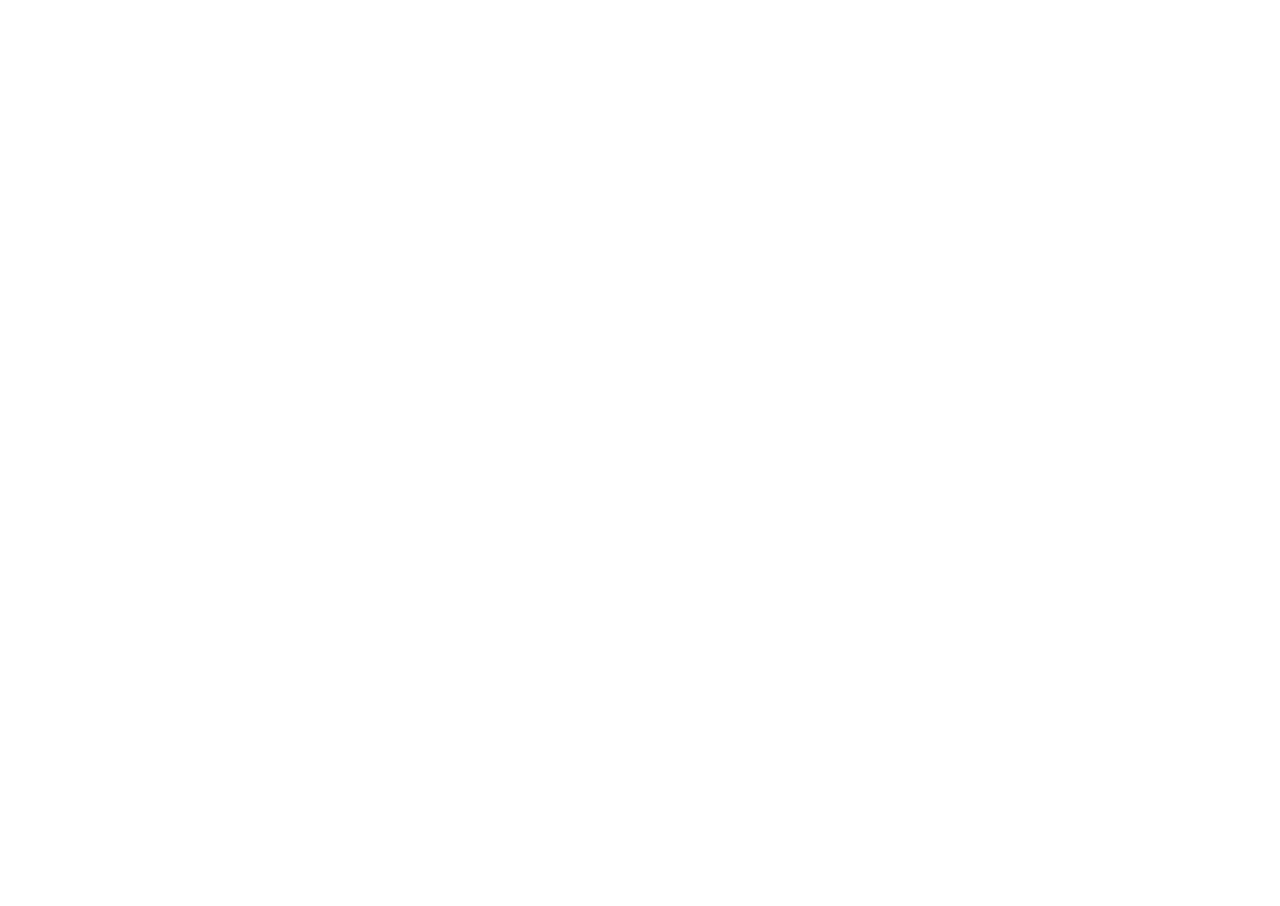
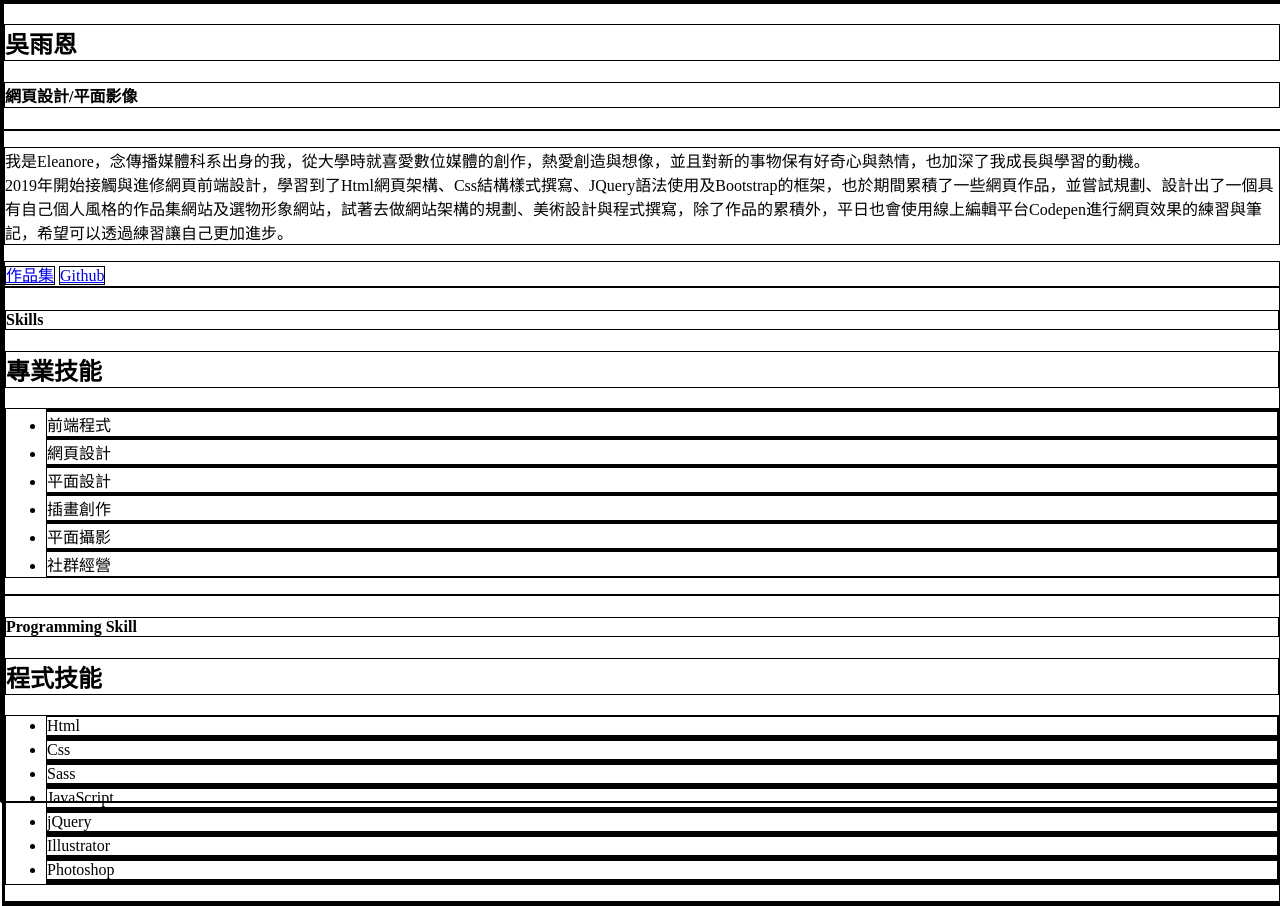
Before and after one commit to eleanorewu/resume01, a plain HTML site: page index.html in a window 1280 px wide. Before the commit the page ends 800 px from the top, so only its background shows below. Drawn offline with Linux system fonts and the light colour scheme.

Commit message:
新增履歷左半部內容

```diff
--- a/index.html
+++ b/index.html
@@ -1,5 +1,6 @@
 <!DOCTYPE html>
 <html lang="zh">
+
 <head>
     <meta charset="UTF-8">
     <meta name="viewport" content="width=device-width, initial-scale=1.0">
@@ -7,8 +8,95 @@
     <title>Resume</title>
     <link rel="stylesheet" href="style.css">
 </head>
+
 <body>
-    <div class="resume"></div>
+    <div class="resume">
+        <div class="left">
+            <h2>吳雨恩</h2>
+            <h4>網頁設計/平面影像</h4>
+            <hr>
+            <p>我是Eleanore，念傳播媒體科系出身的我，從大學時就喜愛數位媒體的創作，熱愛創造與想像，並且對新的事物保有好奇心與熱情，也加深了我成長與學習的動機。
+                <br>2019年開始接觸與進修網頁前端設計，學習到了Html網頁架構、Css結構樣式撰寫、JQuery語法使用及Bootstrap的框架，也於期間累積了一些網頁作品，並嘗試規劃、設計出了一個具有自己個人風格的作品集網站及選物形象網站，試著去做網站架構的規劃、美術設計與程式撰寫，除了作品的累積外，平日也會使用線上編輯平台Codepen進行網頁效果的練習與筆記，希望可以透過練習讓自己更加進步。
+            </p>
+            <div class="buttons">
+                <a class="btn fill" href="https://uie-823.github.io/protfolioweb/" target="_blank">作品集</a>
+                <a class="btn" href="#">Github</a>
+            </div>
+            <div class="block">
+                <h4>Skills</h4>
+                <h2>專業技能</h2>
+                <ul class="listSkills">
+                    <li>
+                        <div class="circle"></div>
+                        前端程式
+                    </li>
+                    <li>
+                        <div class="circle"></div>
+                        網頁設計
+                    </li>
+                    <li>
+                        <div class="circle"></div>
+                        平面設計
+                    </li>
+                    <li>
+                        <div class="circle"></div>
+                        插畫創作
+                    </li>
+                    <li>
+                        <div class="circle"></div>
+                        平面攝影
+                    </li>
+                    <li>
+                        <div class="circle"></div>
+                        社群經營
+                    </li>
+                </ul>
+            </div>
+            <div class="block">
+                <h4>Programming Skill</h4>
+                <h2>程式技能</h2>
+                <ul class="listProgramming">
+                    <li>Html
+                        <div class="bar">
+                            <div class="value"></div>
+                        </div>
+                    </li>
+                    <li>Css
+                        <div class="bar">
+                            <div class="value"></div>
+                        </div>
+                    </li>
+                    <li>Sass
+                        <div class="bar">
+                            <div class="value"></div>
+                        </div>
+                    </li>
+                    <li>JavaScript
+                        <div class="bar">
+                            <div class="value"></div>
+                        </div>
+                    </li>
+                    <li>jQuery
+                        <div class="bar">
+                            <div class="value"></div>
+                        </div>
+                    </li>
+                    <li>Illustrator
+                        <div class="bar">
+                            <div class="value"></div>
+                        </div>
+                    </li>
+                    <li>Photoshop
+                        <div class="bar">
+                            <div class="value"></div>
+                        </div>
+                    </li>
+                </ul>
+            </div>
+        </div>
+        <div class="right"></div>
+    </div>
 
 </body>
+
 </html>
--- /dev/null
+++ b/style.sass
@@ -0,0 +1,8 @@
+*
+    border: 1px solid #000
+
+html,body
+    margin: 0
+    padding: 0
+    width: 100%
+    height: 100vh
```
Also changed, not shown: style.css, 1 other file.
